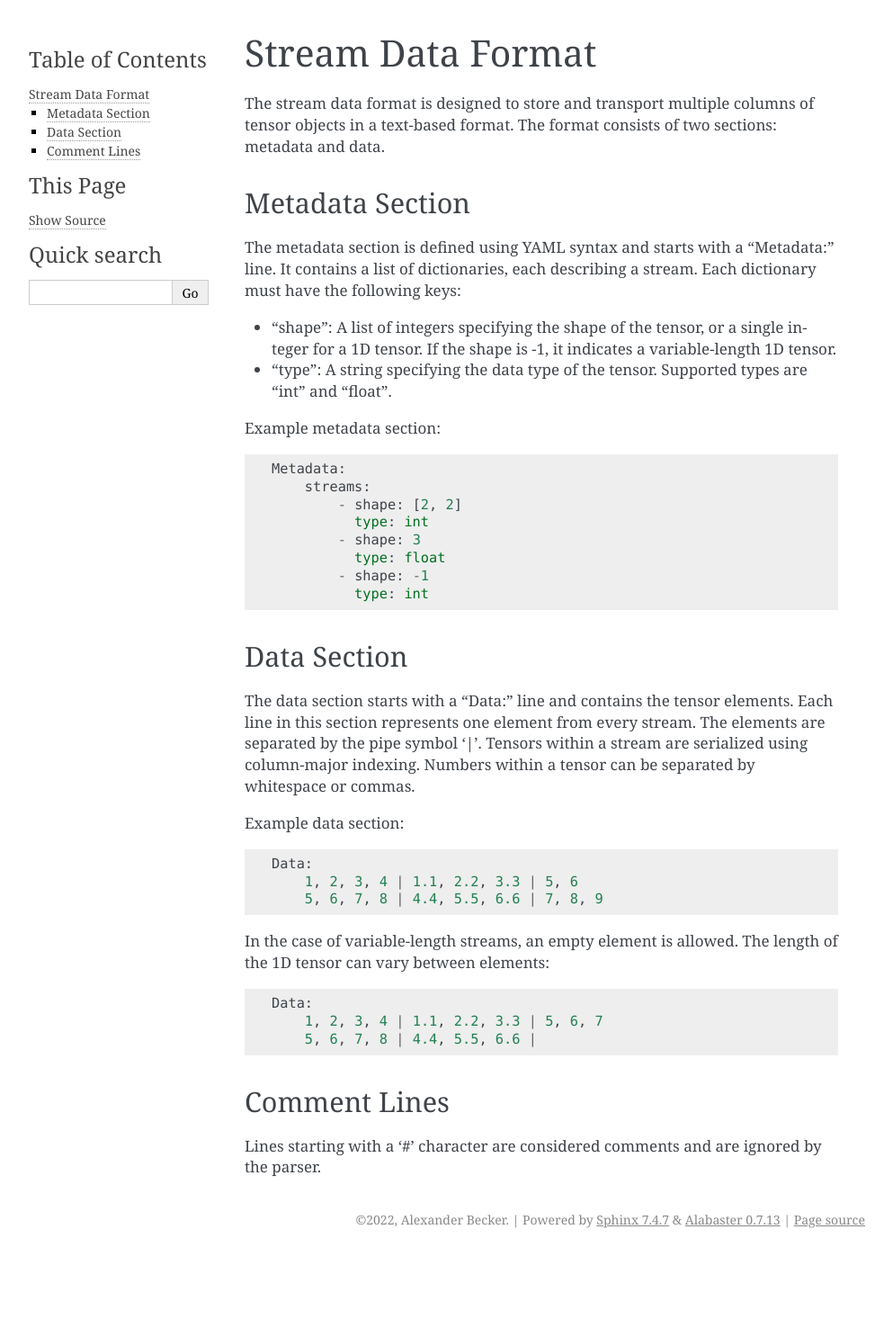
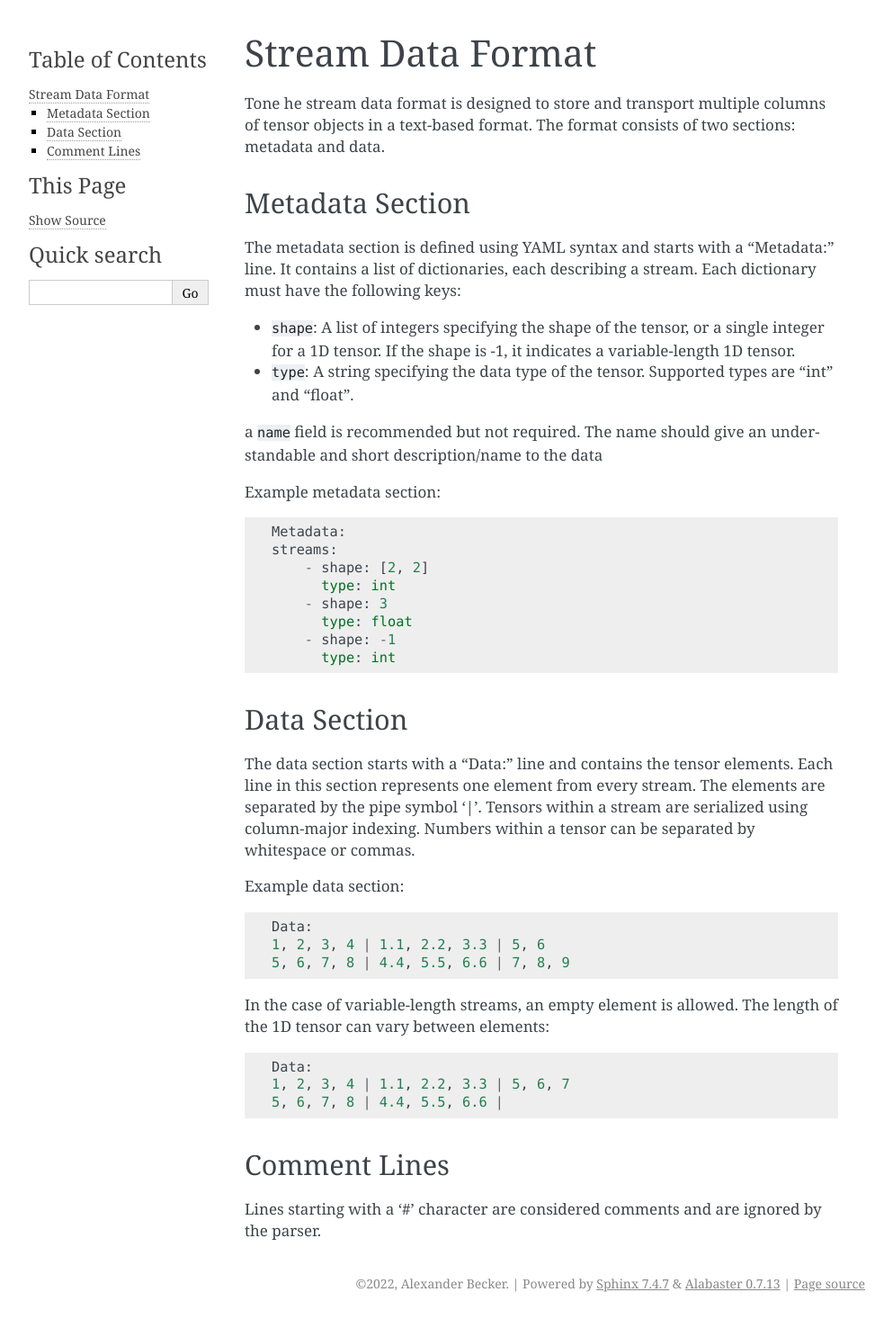
Before and after one commit to Phylex/signal-tools, a Sphinx documentation site: the page built from docs/file_format.rst, in a window 1280 px wide. Shown: the whole page at 90% size, without its empty margins (148-1141 px from the left). Built offline with Sphinx 7.4.7, drawn with Linux system fonts in a browser that asks for light colours; pages that are not in the unit, such as notebooks, are missing from menus; before the commit the page ends 1395 px from its top, so only the background shows below that.

```diff
--- a/README.rst
+++ b/README.rst
@@ -17,8 +17,3 @@ Design Goals
 The tools are designed so that they can be interconnected using the unix Pipe. Using this technique, mltiple invocations of the command can be
 combined with very little effort to form more complex processing pipelines. This should allow for experimentation and exploration with minimal
 coding required.
-
-Due to the nature of unix Pipes, only a single stream can be processed per command invocation. If more complex pipelines are to be built using
-these tools, it is recommended to split the pipeline into multiple stages that are executed sequentially. The data in between every command is
-transmitted as human readable text, which enables the splitting of a single pipeline into multiple stages at arbitrary points, aiding exploration
-of intermediate results and hopefully deepening the understanding of the transformation system.
--- a/docs/file_format.rst
+++ b/docs/file_format.rst
@@ -1,27 +1,31 @@
+.. _format:
+
 ======================
 Stream Data Format
 ======================
 
-The stream data format is designed to store and transport multiple columns of tensor objects in a text-based format. The format consists of two sections: metadata and data.
+Tone he stream data format is designed to store and transport multiple columns of tensor objects in a text-based format. The format consists of two sections: metadata and data.
 
 Metadata Section
 ----------------
 
 The metadata section is defined using YAML syntax and starts with a "Metadata:" line. It contains a list of dictionaries, each describing a stream. Each dictionary must have the following keys:
 
-- "shape": A list of integers specifying the shape of the tensor, or a single integer for a 1D tensor. If the shape is -1, it indicates a variable-length 1D tensor.
-- "type": A string specifying the data type of the tensor. Supported types are "int" and "float".
+- ``shape``: A list of integers specifying the shape of the tensor, or a single integer for a 1D tensor. If the shape is -1, it indicates a variable-length 1D tensor.
+- ``type``: A string specifying the data type of the tensor. Supported types are "int" and "float".
+
+a ``name`` field is recommended but not required. The name should give an understandable and short description/name to the data
 
 Example metadata section::
 
     Metadata:
-        streams:
-            - shape: [2, 2]
-              type: int
-            - shape: 3
-              type: float
-            - shape: -1
-              type: int
+    streams:
+        - shape: [2, 2]
+          type: int
+        - shape: 3
+          type: float
+        - shape: -1
+          type: int
 
 Data Section
 ------------
@@ -31,14 +35,14 @@ The data section starts with a "Data:" line and contains the tensor elements. Ea
 Example data section::
 
     Data:
-        1, 2, 3, 4 | 1.1, 2.2, 3.3 | 5, 6
-        5, 6, 7, 8 | 4.4, 5.5, 6.6 | 7, 8, 9
+    1, 2, 3, 4 | 1.1, 2.2, 3.3 | 5, 6
+    5, 6, 7, 8 | 4.4, 5.5, 6.6 | 7, 8, 9
 
 In the case of variable-length streams, an empty element is allowed. The length of the 1D tensor can vary between elements::
 
     Data:
-        1, 2, 3, 4 | 1.1, 2.2, 3.3 | 5, 6, 7
-        5, 6, 7, 8 | 4.4, 5.5, 6.6 |
+    1, 2, 3, 4 | 1.1, 2.2, 3.3 | 5, 6, 7
+    5, 6, 7, 8 | 4.4, 5.5, 6.6 |
 
 Comment Lines
 -------------
--- a/docs/index.rst
+++ b/docs/index.rst
@@ -6,6 +6,7 @@ Signal-Tools Documentation
    :caption: Contents:
 
    readme
+   architecture
    file_format
 
 
--- /dev/null
+++ b/docs/readme.rst
@@ -0,0 +1 @@
+.. include:: ../README.rst
```
Also changed, not shown: docs/architecture.rst (added, +23 -0 lines).
